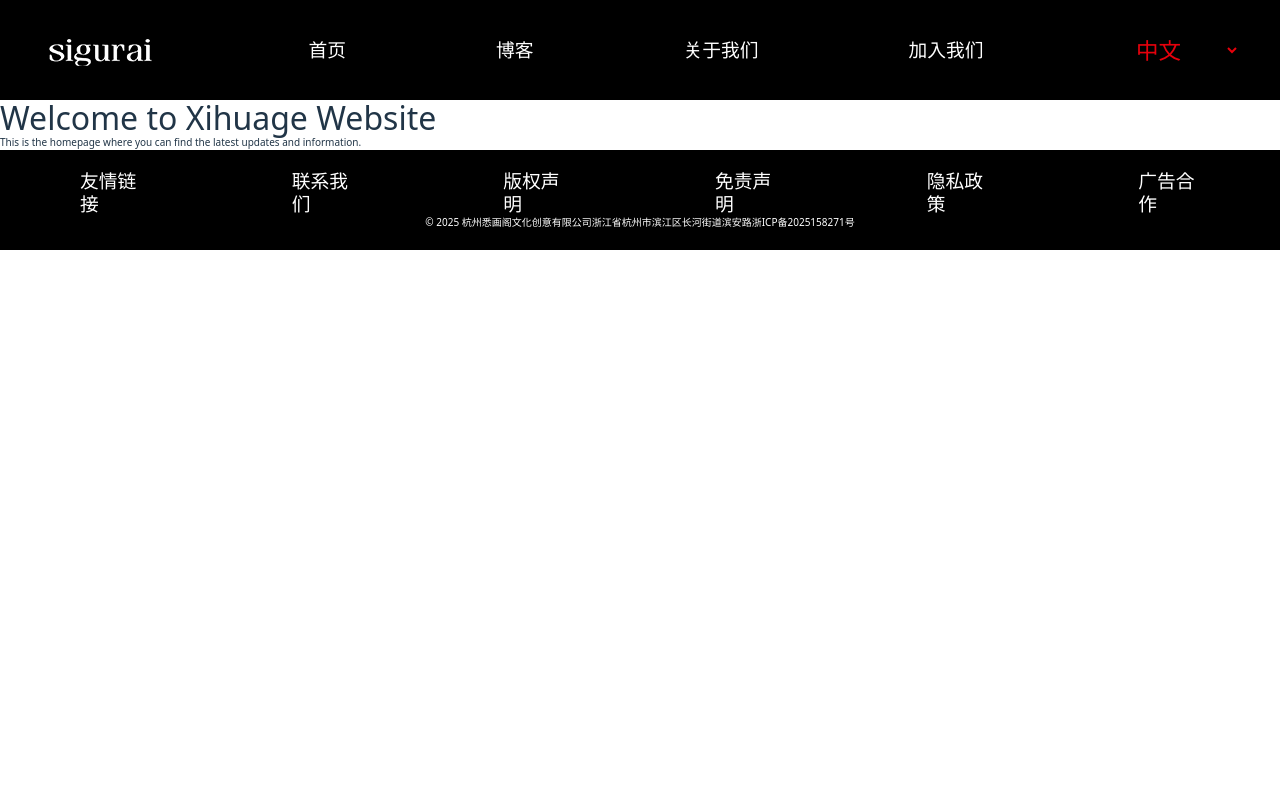
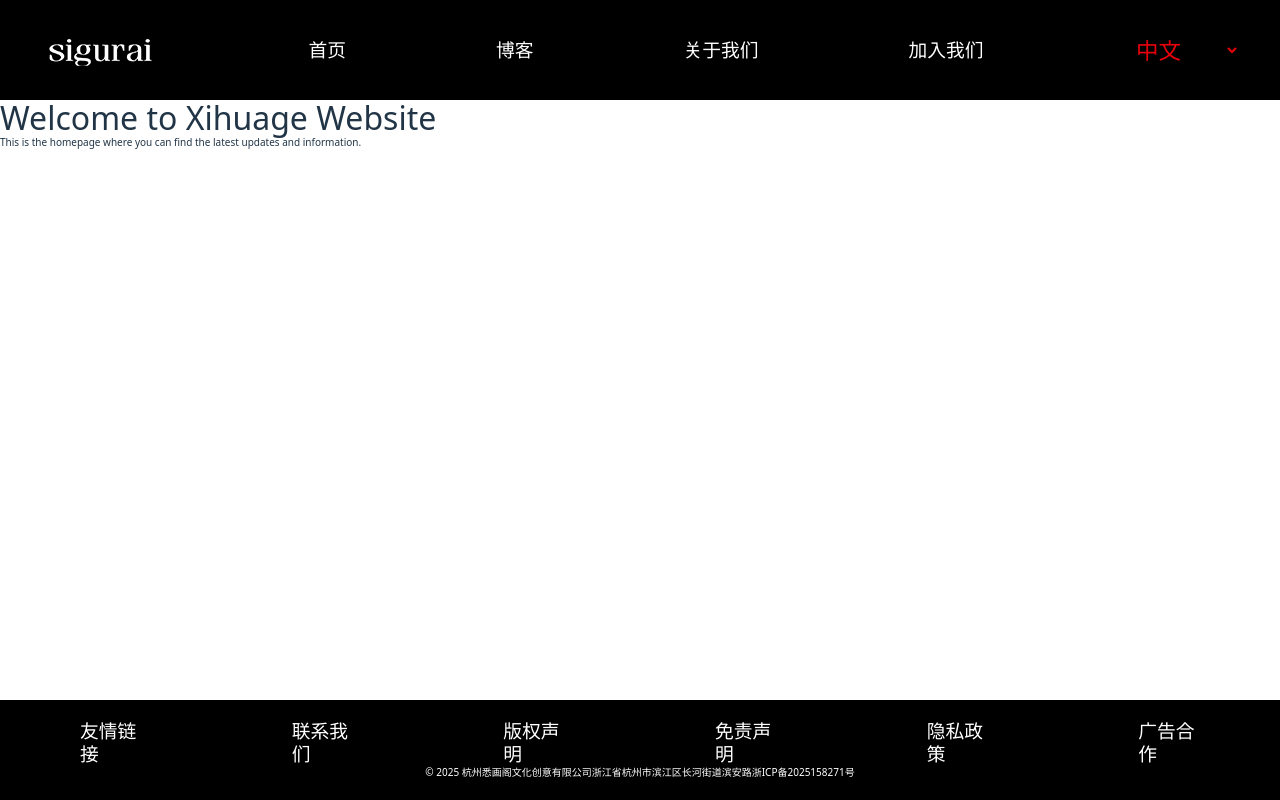
Before and after one commit to fighting53/xihuage-website, a React (Vite) app: page /home in a window 1280 px wide. Built offline with nearby package versions, Linux system fonts and the light colour scheme.

Commit message:
footer固定底部

```diff
--- a/src/App.tsx
+++ b/src/App.tsx
@@ -27,9 +27,11 @@ const App = () => {
   return (
     <IntlProvider locale={locale} messages={message[locale]}>
       <Router>
-        <div className="flex width-full flex-col">
+        <div className="flex width-full flex-col min-h-screen">
           <Header locale={message[locale]} onLanguage={handleLanguage} />
-          <AppRoutes />
+          <main className="flex-grow">
+            <AppRoutes />
+          </main>
           <Footer locale={message[locale]} />
         </div>
       </Router>
```
